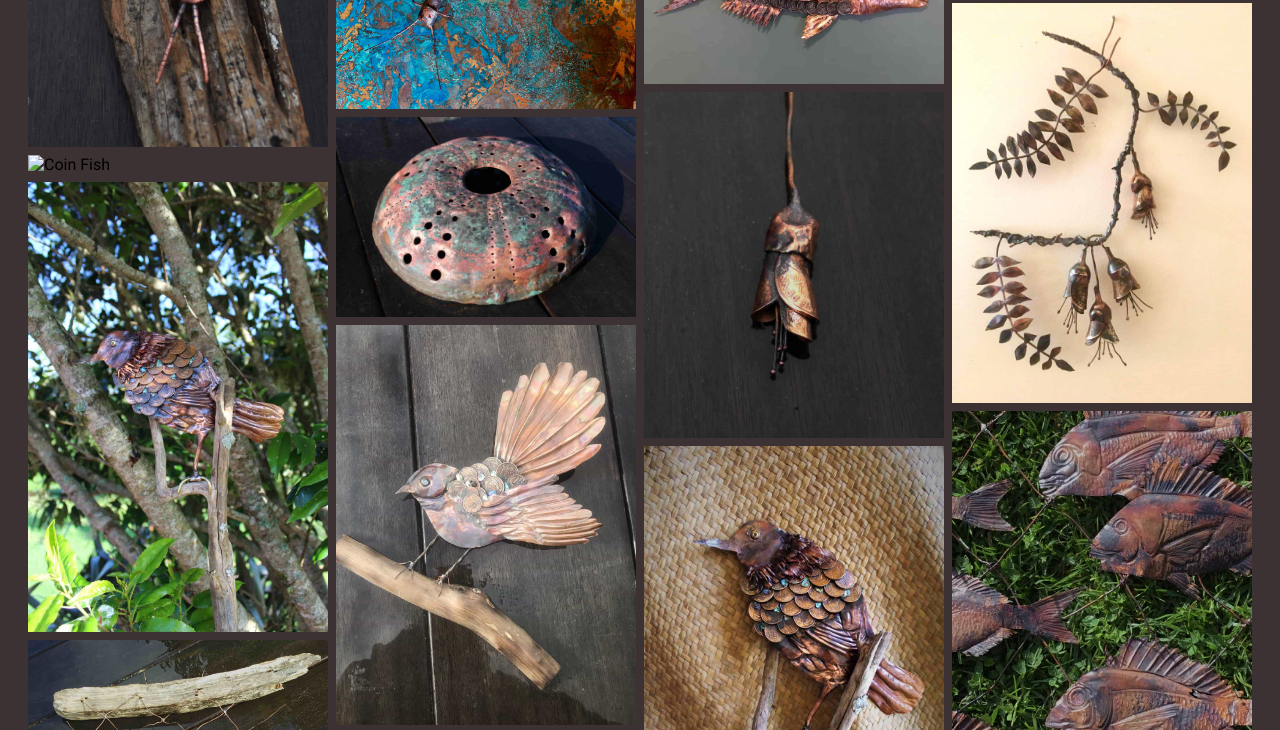
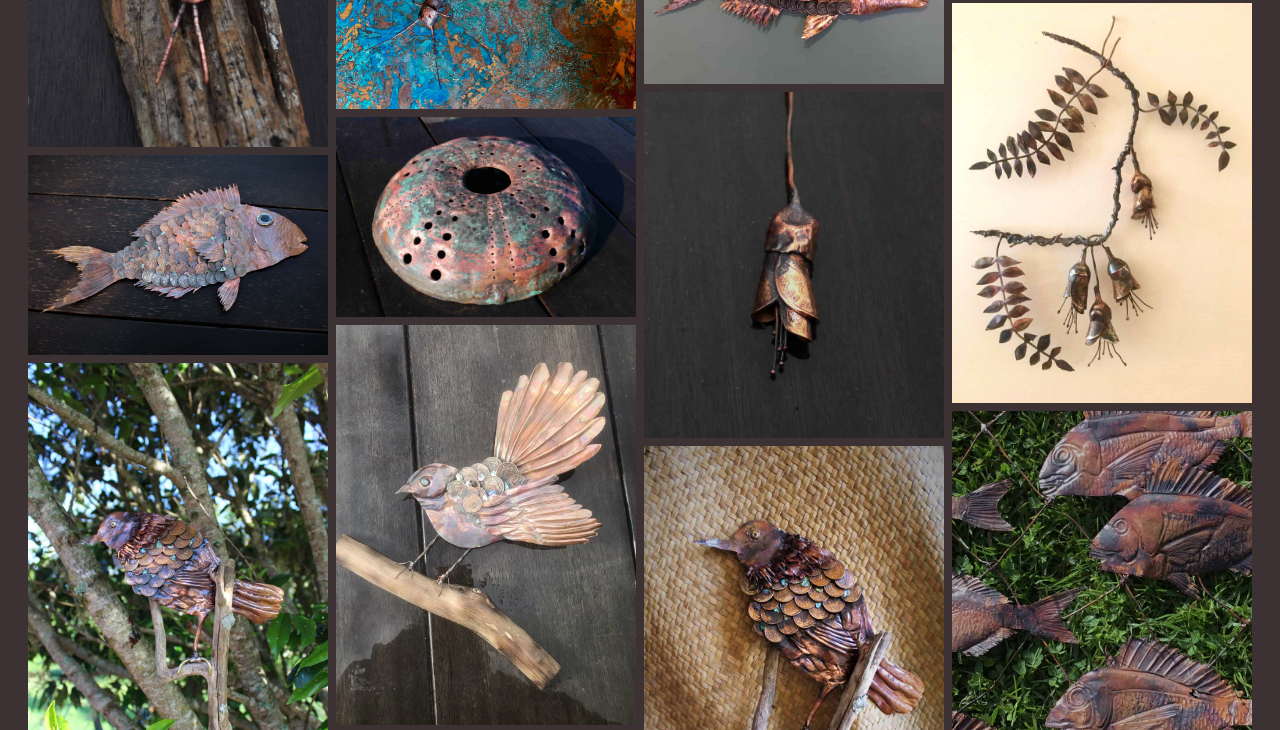
Before and after one commit to Dobobucket/Y13-Website, a plain HTML site: page pages/gallery.html in a window 1280 px wide. Shown: the part 897-1627 px from the top of the page. Drawn offline with Linux system fonts and the light colour scheme.

Commit message:
final final final i promise

```diff
--- a/pages/gallery.html
+++ b/pages/gallery.html
@@ -1,3 +1,4 @@
+<!-- All images used within this website are owned by Rebecca Maunder and I have permission to use them -->
 <!DOCTYPE html>
 <html lang="en">
 <head>
@@ -39,7 +40,7 @@
       <!-- 4 columns spread out across the screen inside the  -->
       <div class="column">
         <img src="../images/centi1.jpg" alt="Coin Centipede">
-        <img src=",,/images/Fish1.jpg" alt="Coin Fish">
+        <img src="../images/Fish1.jpg" alt="Coin Fish">
         <img src="../images/Tui2.jpg" alt="Coin and copper Tui">
         <img src="../images/Net.jpg" alt="Copper fish in net">
         <img src="../images/Fantail2.jpg" alt="Coin and copper Fantail">
```
Also changed, not shown: index.html (+1 -0 lines), pages/blog.html (+1 -0 lines), pages/contact.html (+1 -0 lines), pages/exhibitions.html (+1 -0 lines).
